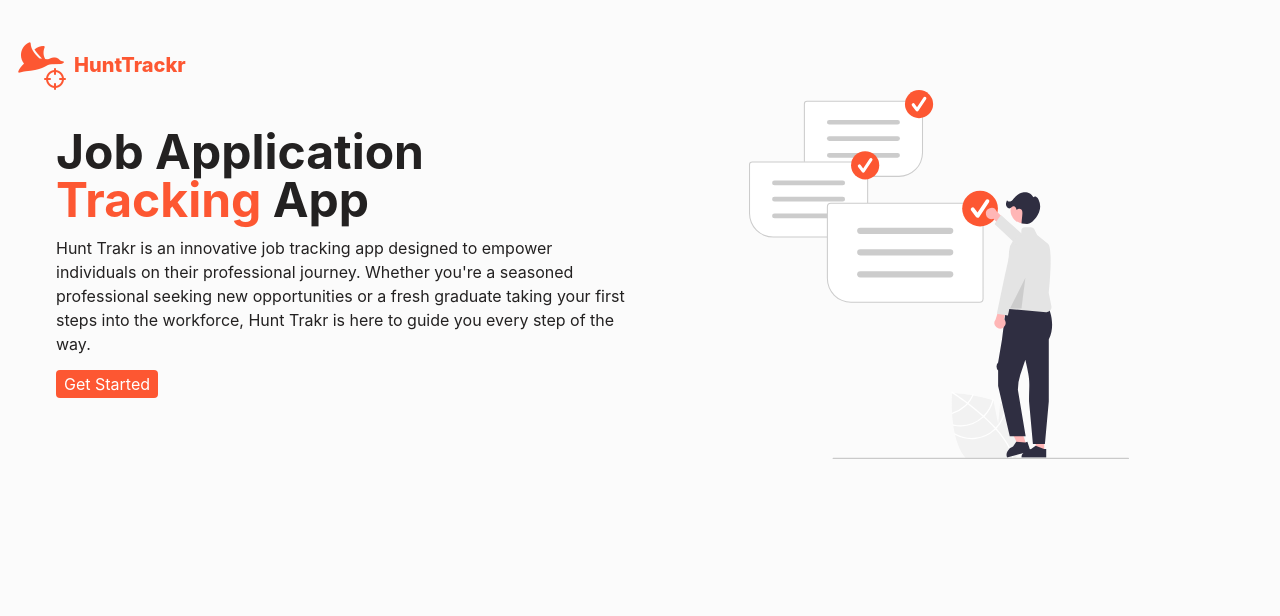
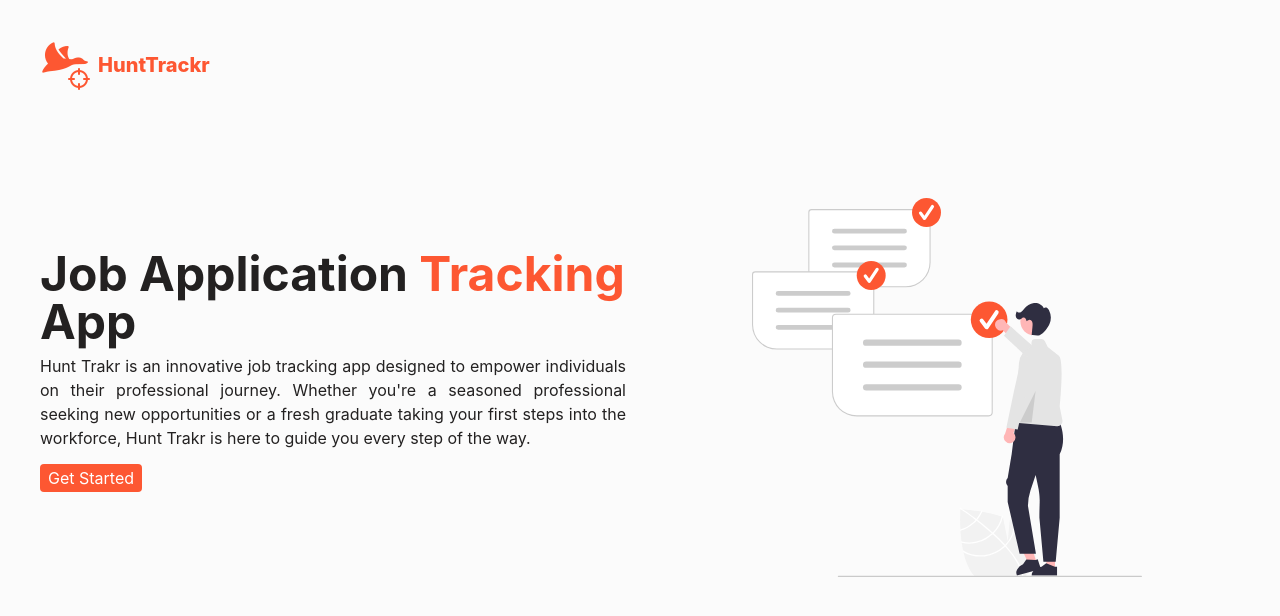
Before and after one commit to S-Abdullahi/hunt-trackr, a React (Create React App) app: page / in a window 1280 px wide. Shown: the top 616 px of the page. Built offline with nearby package versions, Linux system fonts and the light colour scheme.

Commit message:
landing page fix

```diff
--- a/src/pages/Landing.js
+++ b/src/pages/Landing.js
@@ -15,22 +15,22 @@ const Landing = () => {
     }
   }, []);
   return (
-    <div className="bg-[#fbfbfb] py-10 px-4 h-screen">
-      <div className="flex items-center gap-2">
+    <div className="bg-[#fbfbfb] pt-10 px-6 lg:px-10  h-screen fixed md:relative">
+      <div className="flex items-center gap-2 ">
         <img src={logo} alt="logo" />
         <p className="font-extrabold text-xl text-[#fd5732]">HuntTrackr</p>
       </div>
 
-      <div className="lg:grid lg:grid-cols-2 lg:items-center  lg:w-full lg:px-10 lg:gap-7">
+      <div className=" grid lg:grid lg:grid-cols-2 lg:items-center  lg:w-full lg:gap-7 lg:mt-24">
         <motion.div
-          className="mb-6"
+          className="mb-6 order-2 lg:order-1"
           animate={{ x: 0 }}
           transition={{ ease: "easeOut", duration: 1 }}
         >
-          <h1 className="text-3xl lg:text-5xl lg:gap-4 mb-3 font-bold text-[#232121] mt-10 lg:mt-0">
+          <h1 className="text-2xl sm:text-3xl lg:text-5xl lg:gap-4 mb-2 font-bold text-[#232121] mt-10 lg:mt-0">
             Job Application <span className="text-[#fd5732]">Tracking</span> App
           </h1>
-          <p className="lg:2/3 mb-4 text-[#232121]">
+          <p className="lg:2/3 mb-4 text-[#232121] text-justify text-sm lg:text-base">
             Hunt Trakr is an innovative job tracking app designed to empower
             individuals on their professional journey. Whether you're a seasoned
             professional seeking new opportunities or a fresh graduate taking
@@ -40,7 +40,7 @@ const Landing = () => {
           <Button text="Get Started" link="/login" />
         </motion.div>
         <motion.div
-          className="w-2/3 m-auto"
+          className="w-2/3 mx-auto mt-3 order-1 lg:order-2"
           animate={{ x: 0 }}
           transition={{ ease: "easeOut", duration: 2 }}
         >
```
